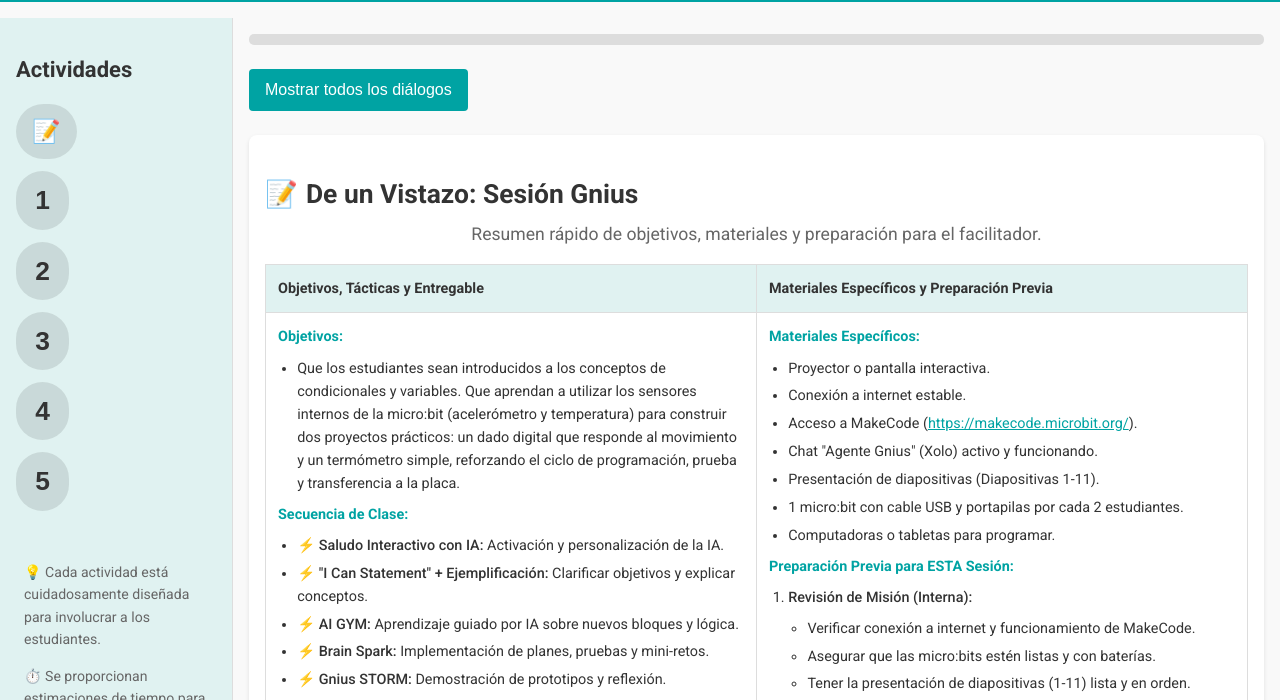
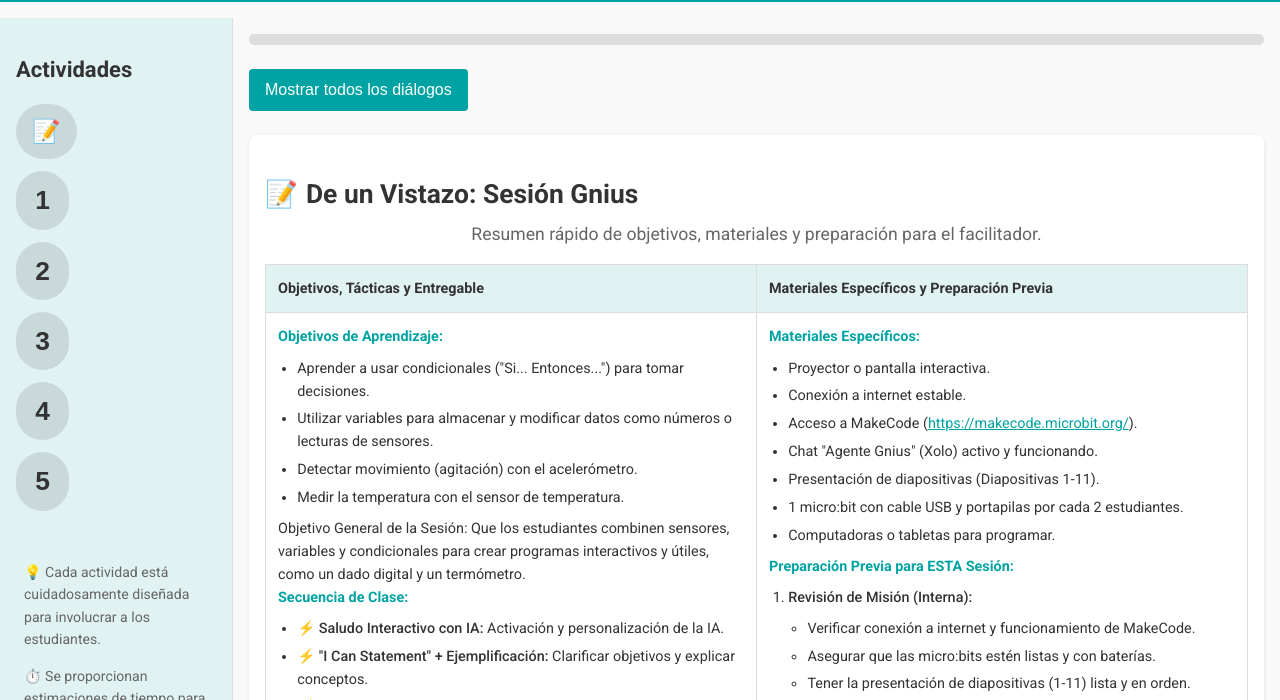
Before and after one commit to Gnius-Club/AIF_P5_MT01BE, a plain HTML site: page index.html in a window 1280 px wide. Shown: the part 89-789 px from the top of the page. Drawn offline with Linux system fonts and the light colour scheme.

Commit message:
Update index.html

```diff
--- a/index.html
+++ b/index.html
@@ -69,10 +69,14 @@
                         <tbody>
                             <tr>
                                 <td>
-                                    <strong>Objetivos:</strong>
+                                    <strong>Objetivos de Aprendizaje:</strong>
                                     <ul>
-                                        <li>Que los estudiantes sean introducidos a los conceptos de condicionales y variables. Que aprendan a utilizar los sensores internos de la micro:bit (acelerómetro y temperatura) para construir dos proyectos prácticos: un dado digital que responde al movimiento y un termómetro simple, reforzando el ciclo de programación, prueba y transferencia a la placa.</li>
+                                        <li>Aprender a usar condicionales ("Si... Entonces...") para tomar decisiones.</li>
+                                        <li>Utilizar variables para almacenar y modificar datos como números o lecturas de sensores.</li>
+                                        <li>Detectar movimiento (agitación) con el acelerómetro.</li>
+                                        <li>Medir la temperatura con el sensor de temperatura.</li>
                                     </ul>
+                                    Objetivo General de la Sesión: Que los estudiantes combinen sensores, variables y condicionales para crear programas interactivos y útiles, como un dado digital y un termómetro.
                                     <strong>Secuencia de Clase:</strong>
                                     <ul>
                                         <li><strong class="tactic-highlight">⚡ Saludo Interactivo con IA:</strong> Activación y personalización de la IA.</li>
@@ -196,7 +200,7 @@
                         <div class="collapsible">
                             <button type="button" class="collapsible-button">Diálogo Sugerido</button>
                             <div class="collapsible-content">
-                                <p class="dialogue assistant">¡Es hora de ir al <strong>A.I. GYM</strong> para adquirir nuevos superpoderes! Para que Xolo les explique cómo funcionan, escriban en el chat este comando: <strong>"Mi perfil es [escribe tu perfil] y quiero que me enseñes sobre el poder de decidir con condicionales, cómo guardar datos en variables y los bloques para usar los sentidos de movimiento y temperatura."</strong></p>
+                                <p class="dialogue assistant">¡Es hora de ir al <strong>A.I. GYM</strong> para adquirir nuevos superpoderes! Para que Xolo les explique cómo funcionan, escriban en el chat este comando: "Mi perfil es [escribe aquí tu perfil] y quiero que me enseñes a usar condicionales (Si... Entonces... Si no...) y variables, y cómo aplicar el acelerómetro y el sensor de temperatura para crear un 'Dado Digital' y un termómetro simple en la micro:bit."</p>
                             </div>
                         </div>
                     </div>
```
